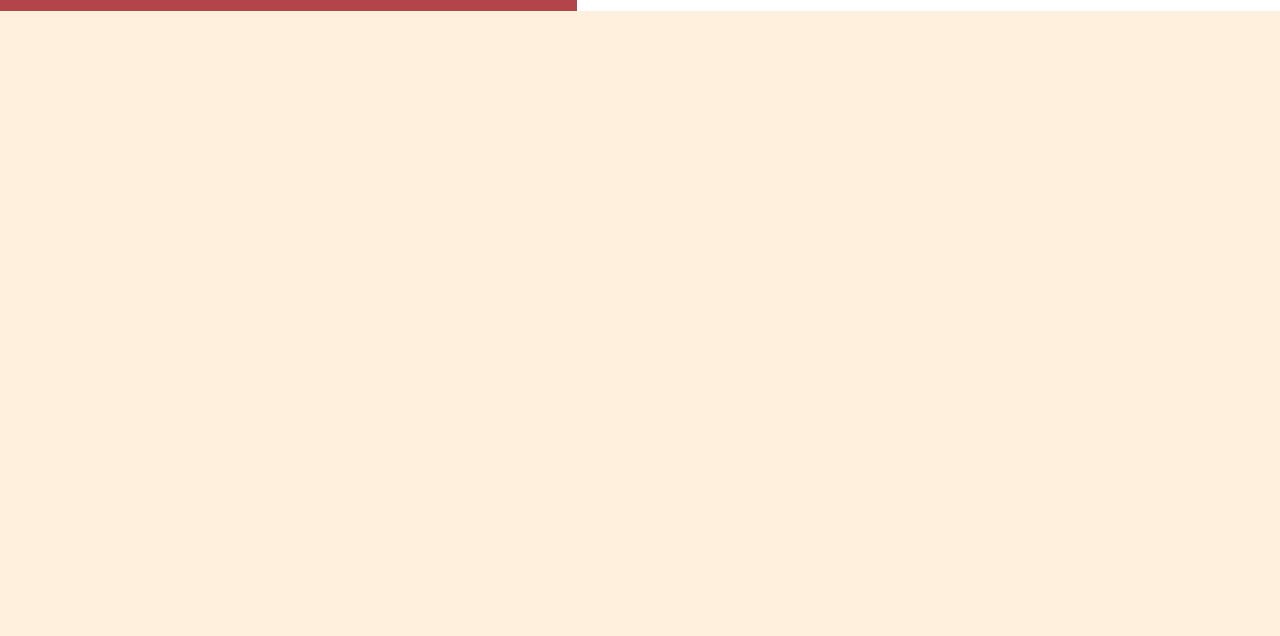
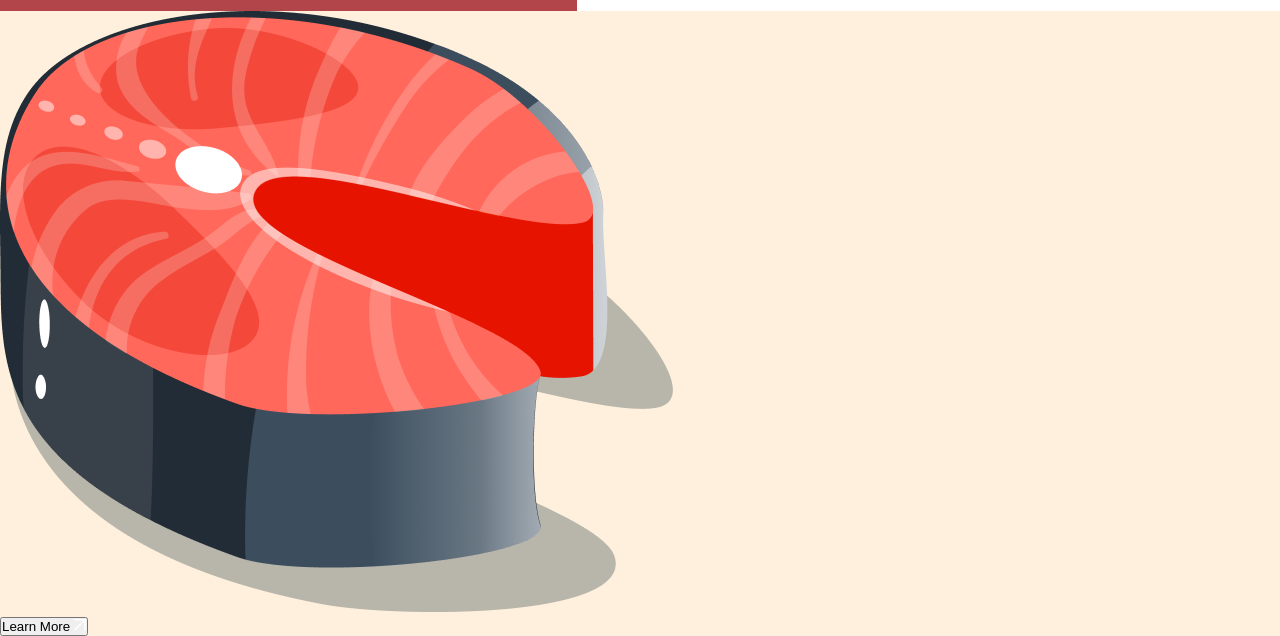
Before and after one commit to Haigsov/Sushi-Store, a website built with Vite: page index.html in a window 1280 px wide. Shown: the part 787-1423 px from the top of the page. Before the commit the page ends 800 px from the top, so only its background shows below. Built offline with nearby package versions, Linux system fonts and the light colour scheme.

Commit message:
Added 'About Us' section and related assets
In this commit, I introduced an "About Us" section in the HTML file within the <section> element with the class "about-us." This section includes an image of sushi (sourced from 'sushi-3.png') and a "Learn More" button. Additionally, I added related assets for this section, including the image and the "Learn More" button icon ('arrow-up-right.svg').

These changes aim to provide users with information about the website and enhance the overall content and user experience.

```diff
--- a/index.html
+++ b/index.html
@@ -87,8 +87,20 @@
 
         </section>
 
+        <section class="about-us" id="about-us">
+            <div class="about-us__image">
+                <div class="about-us__image-sushi3">
+                    <img src="assets/sushi-3.png" alt="sushi">
+                </div>
 
+                <button class="about-us__button">
+                    Learn More
 
+                    <img src="assets/arrow-up-right.svg" alt="Learn More">
+
+                </button>
+            </div>
+        </section>
 
 
 
```
